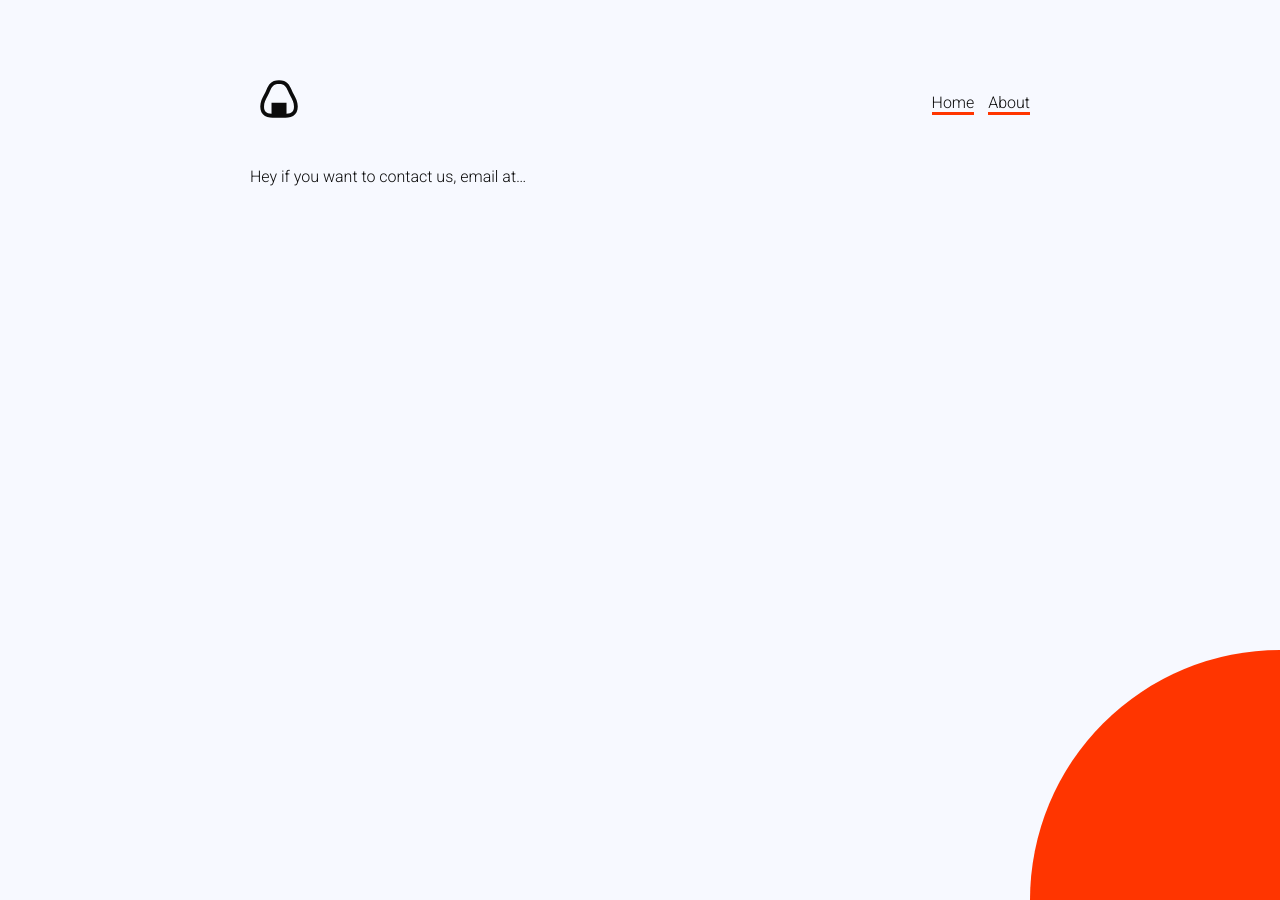
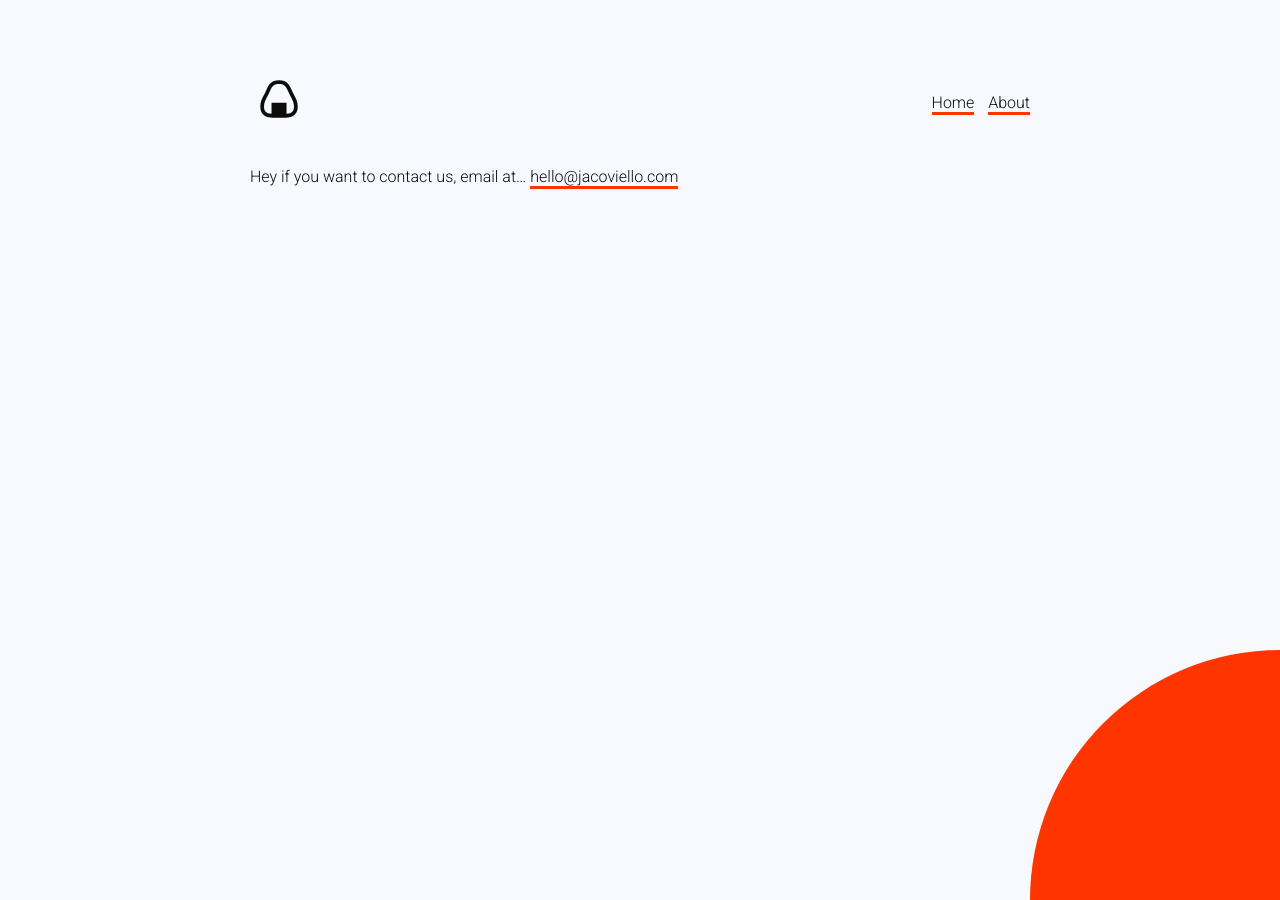
Before and after one commit to jacoviellodevin/anightinjapan, a Jekyll site: the page built from contact.markdown, in a window 1280 px wide. Built offline with Jekyll 4.4.1, drawn with Linux system fonts in a browser that asks for light colours.

Commit message:
Updated Contact

```diff
--- a/contact.markdown
+++ b/contact.markdown
@@ -1,6 +1,7 @@
 ---
 title: Contant
 date: 2020-01-02 00:58:00 Z
+potato: test test test
 ---
 
-Hey if you want to contact us, email at...
+Hey if you want to contact us, email at... [hello@jacoviello.com](mailto:hello@jacoviello.com)
```
